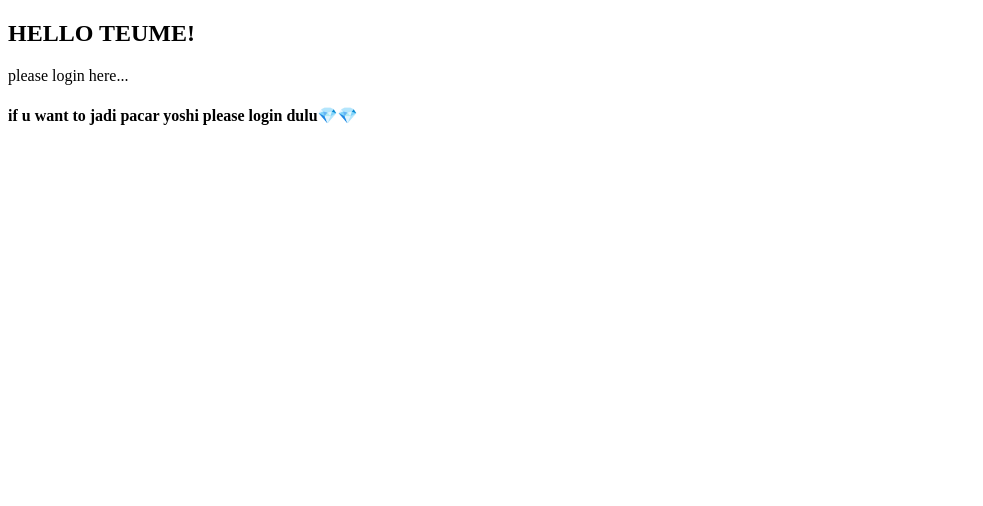
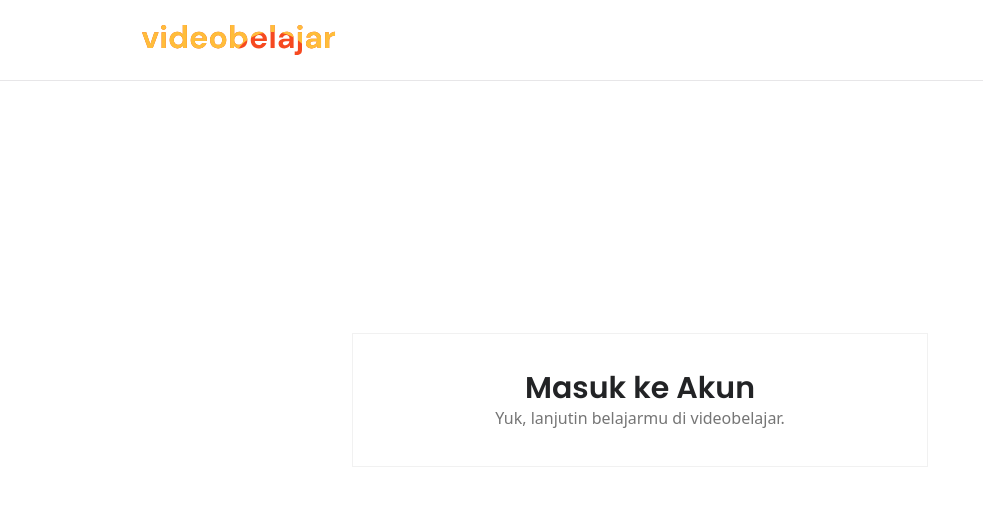
Before and after one commit to superzupe/videobelajar, a plain HTML site: page login.html in a window 1280 px wide. Shown: the whole page, without its empty margins (0-983 px from the left). Drawn offline with nearby package versions, Linux system fonts and the light colour scheme.

Commit message:
login-page 1st

```diff
--- a/login.html
+++ b/login.html
@@ -1,15 +1,43 @@
 <!DOCTYPE html>
 <html lang="en">
+
 <head>
     <meta charset="UTF-8">
     <meta name="viewport" content="width=device-width, initial-scale=1.0">
-    <title>login</title>
+    <title>Login Page</title>
+    <script src="https://cdn.jsdelivr.net/npm/@tailwindcss/browser@4"></script>
+    <link rel="preconnect" href="https://fonts.googleapis.com">
+    <link rel="preconnect" href="https://fonts.gstatic.com" crossorigin>
+    <link
+        href="https://fonts.googleapis.com/css2?family=DM+Sans:ital,opsz,wght@0,9..40,100..1000;1,9..40,100..1000&family=Poppins:ital,wght@0,100;0,200;0,300;0,400;0,500;0,600;0,700;0,800;0,900;1,100;1,200;1,300;1,400;1,500;1,600;1,700;1,800;1,900&display=swap"
+        rel="stylesheet">
 </head>
+
 <body>
-    <h2>HELLO TEUME!</h2>
-    <p>please login here...</p>
-    <h4>if u want to jadi pacar yoshi
-        please login dulu💎💎
-    </h4>
+    <nav
+        class="fixed top-0 left-0 flex flex-row justify-space-between bg-white border-b border-[#3A35411F] w-full h- px-[120px] py-[12px]">
+        <img src="/image/logo.svg" alt="logo">
+    </nav>
+
+    <section class="login-page min-h-screen flex justify-center items-center">
+        <div class="card max-w-xl w-full bg-white border border-[#f1f1f1] rounded-ms p-9 gap-9">
+            <div class="flex flex-col justify-center items-center text-center">
+                <div class="gap-[10px]">
+                    <h3 class="text-3xl text-[#222325] font-semibold font-[Poppins]">Masuk ke Akun</h3>
+                    <p class="text-base text-[#333333AD] font-normal font-[DM sans]">Yuk, lanjutin belajarmu di
+                        videobelajar.</p>
+                </div>
+                <div class="gap-6">
+                    <div class="gap-4">
+
+                    </div>
+                    <div></div>
+                    <div></div>
+                    <div></div>
+                </div>
+            </div>
+        </div>
+    </section>
 </body>
+
 </html>
```
Also changed, not shown: image/logo.svg (added).
